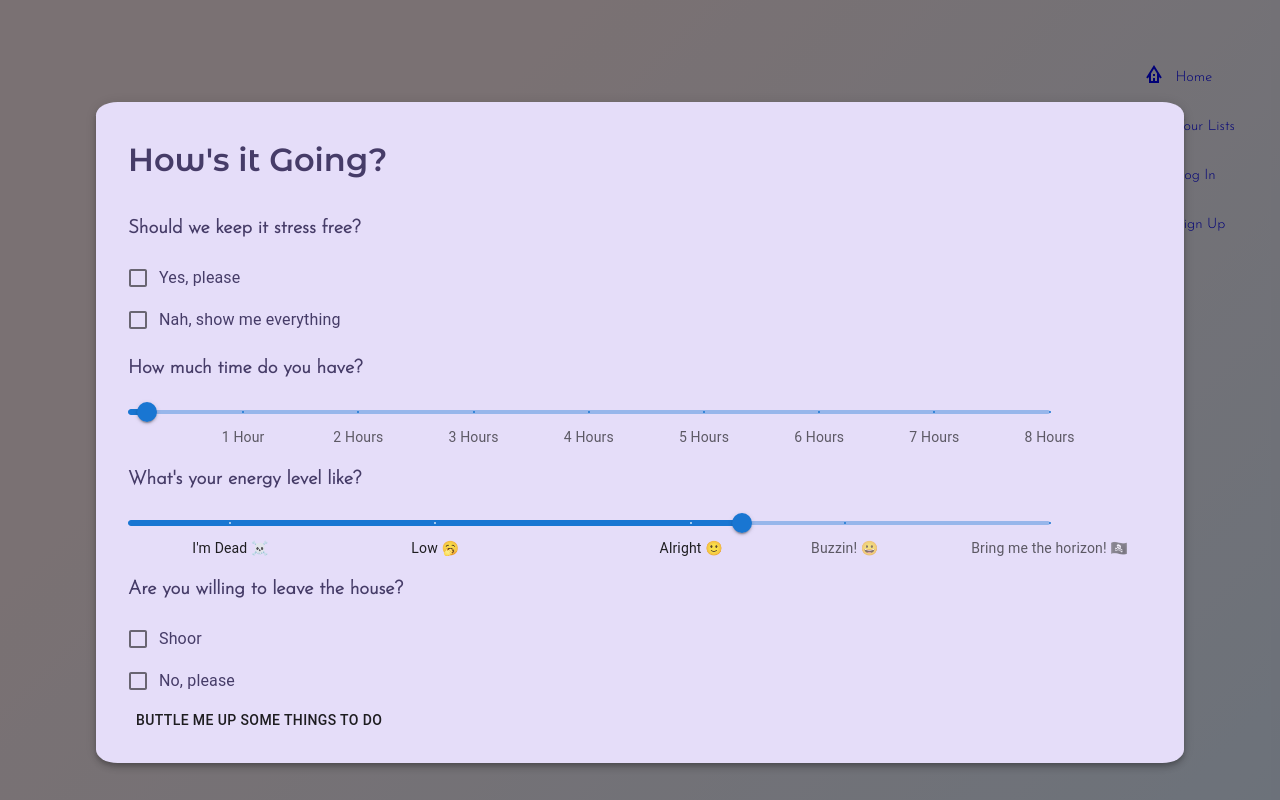
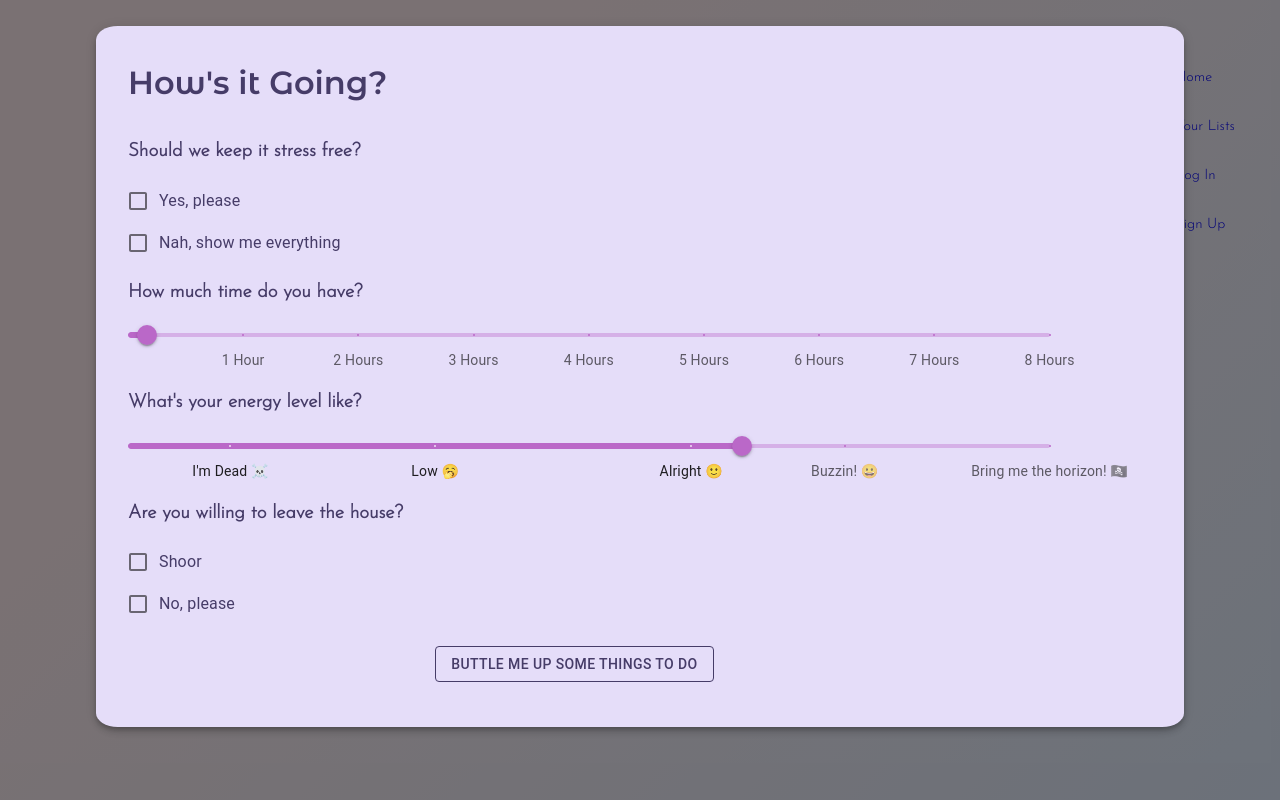
Before and after one commit to tigertiger/Sweet-Butler, a React (Create React App) app in the folder sweet-butler-app-2/: page / in a window 1280 px wide. Both pictures are taken after a click on the button "I'M FEELING...". Built offline with nearby package versions, Linux system fonts and the light colour scheme; no server answers.

Commit message:
set buttle to change route--for show

```diff
--- a/sweet-butler-app-2/src/components/EnergySlider.js
+++ b/sweet-butler-app-2/src/components/EnergySlider.js
@@ -33,6 +33,9 @@ function EnergySlider() {
   return (
     <Box sx={{ width: '90%' }}>
       <Slider
+        sx={{
+          color: 'secondary.light'
+        }}
         aria-label="Minutes"
         defaultValue={60}
         getAriaValueText={valuetext}
--- a/sweet-butler-app-2/src/components/Questions.js
+++ b/sweet-butler-app-2/src/components/Questions.js
@@ -21,12 +21,10 @@
 import React, { useState, useEffect } from 'react';
 import { List, ListItem, ListItemText, Button, Modal, FormControl, Input, InputLabel, FormGroup, FormControlLabel, Checkbox, Slider, Box } from '@material-ui/core';
 import db from './../firebase';
-import DeleteForeverIcon from '@material-ui/icons/DeleteForever';
 import { makeStyles } from '@material-ui/core/styles';
 import TimeSlider from './TimeSlider';
 import EnergySlider from './EnergySlider';
-import Todo from './../components/Todo';
-import firebase from 'firebase';
+import {useHistory} from "react-router-dom"
 
 const useStyles = makeStyles((theme) => ({
   paper: {
@@ -35,16 +33,24 @@ const useStyles = makeStyles((theme) => ({
     borderRadius:'2%',
     boxShadow: theme.shadows[5],
     padding: theme.spacing(2, 4, 3),
-    margin: '8% auto 0',
+    margin: '2% auto 0',
   },
 }));
 
+
 function Questions(props) {
+
+  const history = useHistory();
 
   const classes = useStyles();
   const [open, setOpen] = useState(false);
   const [input, setInput] = useState(false);
   // could use this instead placeholder={props.todo.todo}
+
+  const handleButtle = () => {
+    setOpen(false);
+    history.push("/cupboard");
+  }
 
   // const handleOpen = () => {
   //   setOpen(true);
@@ -92,7 +98,9 @@ function Questions(props) {
               <FormControlLabel control={<Checkbox />} label="Shoor" id="leaveHouse" />
               <FormControlLabel control={<Checkbox />} label="No, please" id="stayIn" />
             </FormGroup>
-            <Button>Buttle Me Up Some Things To Do</Button>
+            <div className="qButton">
+            <Button onClick={handleButtle} variant="outlined" style={{border: '1px solid rgb(70, 60, 104)', color: 'rgb(70, 60, 104)'}} >Buttle Me Up Some Things To Do</Button>
+            </div>
           </div>
           {/* <FormControl>
             <Input value ={input} onChange={event => setInput(event.target.value)} />
--- a/sweet-butler-app-2/src/components/TimeSlider.js
+++ b/sweet-butler-app-2/src/components/TimeSlider.js
@@ -45,6 +45,9 @@ function TimeSlider() {
   return (
     <Box sx={{ width: '90%' }}>
       <Slider
+        sx={{
+          color:'secondary.light'
+        }}
         aria-label="Minutes"
         defaultValue={10}
         getAriaValueText={valuetext}
--- a/sweet-butler-app-2/src/components/Todo.js
+++ b/sweet-butler-app-2/src/components/Todo.js
@@ -2,7 +2,7 @@
 import React, {useState} from 'react';
 import {List, ListItem, ListItemText, Button, Modal, FormControl, Input, InputLabel} from '@material-ui/core';
 import db from './../firebase';
-import DeleteForeverIcon from '@material-ui/icons/DeleteForever';
+import RemoveCircleOutlineOutlinedIcon from '@mui/icons-material/RemoveCircleOutlineOutlined';
 import { makeStyles } from '@material-ui/core/styles';
 
 const useStyles = makeStyles((theme) => ({
@@ -65,7 +65,7 @@ function Todo(props) {
         </ListItemAvatar> */}
         <ListItemText primary={props.todo.todo} secondary="⏱️ Dummy Deadline" />
       <Button onClick={e => setOpen(true)}>Edit</Button>
-      <DeleteForeverIcon onClick={event => db.collection('todos').doc(props.todo.id).delete()} />
+      <RemoveCircleOutlineOutlinedIcon onClick={event => db.collection('todos').doc(props.todo.id).delete()} />
       </ListItem>
     </List>
     </>
--- a/sweet-butler-app-2/src/index.css
+++ b/sweet-butler-app-2/src/index.css
@@ -60,3 +60,7 @@ h1 {
   font-weight:bold;
   color:#fff;
 }
+
+.qButton {
+  margin:2% 30%;
+}
```
Also changed, not shown: sweet-butler-app-2/src/components/ButlerControl.js (+0 -9 lines).
